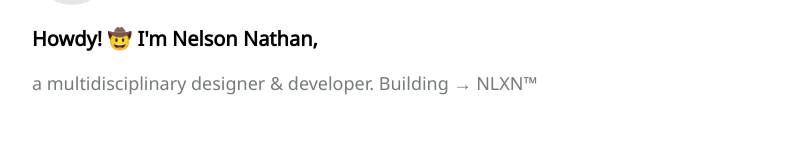
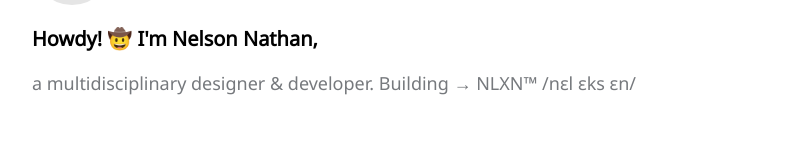
Before and after one commit to nlxn/profilio, a Next.js app: page / in a window 1280 px wide. Shown: the part 155-314 px from the top of the page, without its empty margins (240-1039 px from the left). Built offline with nearby package versions, Linux system fonts and the light colour scheme.

Commit message:
Update config.js

```diff
--- a/data/config.js
+++ b/data/config.js
@@ -1,13 +1,13 @@
 // config.js
 
 export const meta = {
-  title: 'Nelson Nathan - NLXN™ (/nɛl ɛks ɛn/)',
+  title: 'Nelson Nathan - NLXN™ /nɛl ɛks ɛn/',
   description: 'Hey, I\'m Nelson. I\'m a front-end web developer and graphic designer.'
 };
 
 export const hero = {
   title: "Howdy! 🤠 I'm Nelson Nathan,",
-  desc: "a multidisciplinary designer & developer. Building → NLXN™"
+  desc: "a multidisciplinary designer & developer. Building → NLXN™ /nɛl ɛks ɛn/"
 };
 
 export const projects = {
```
